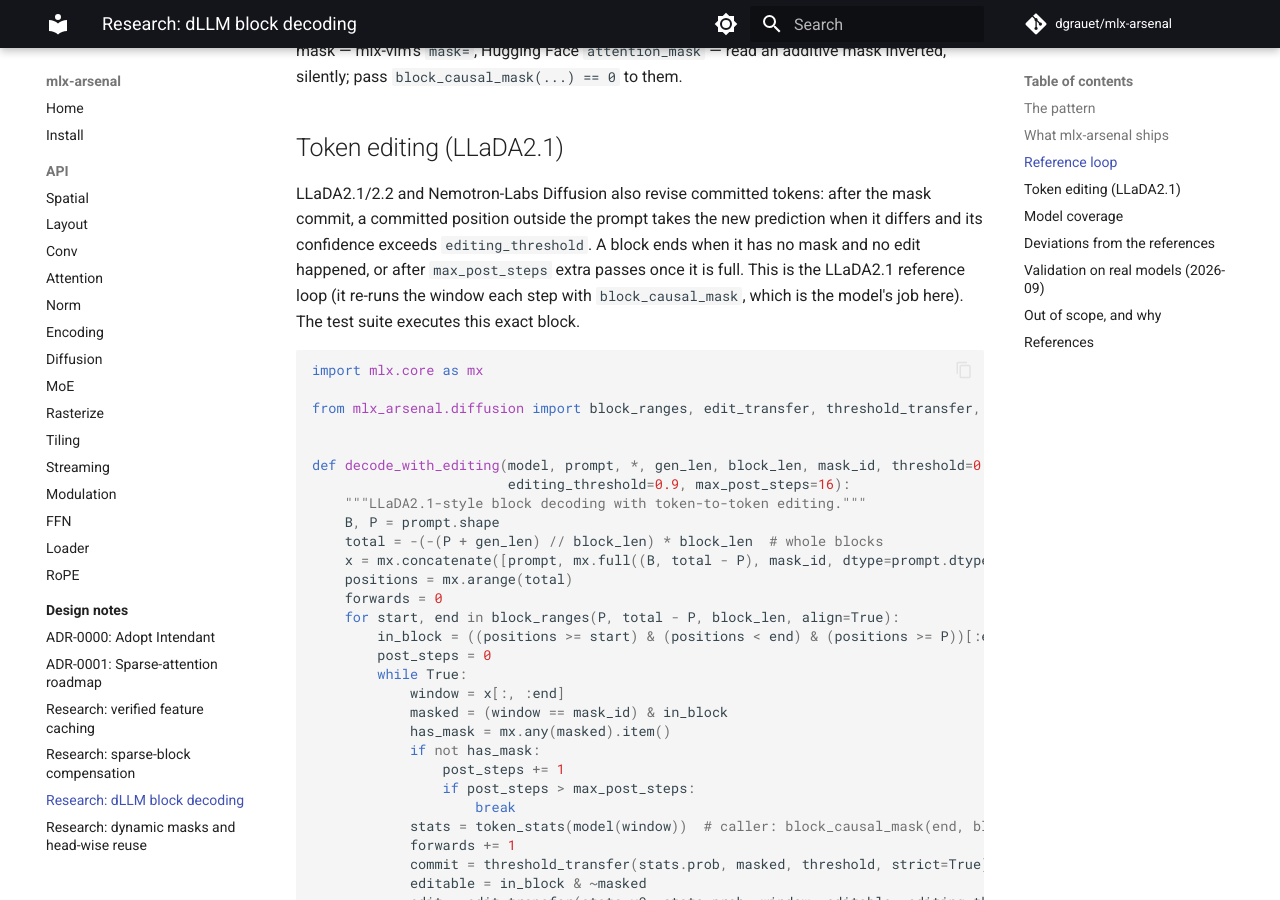
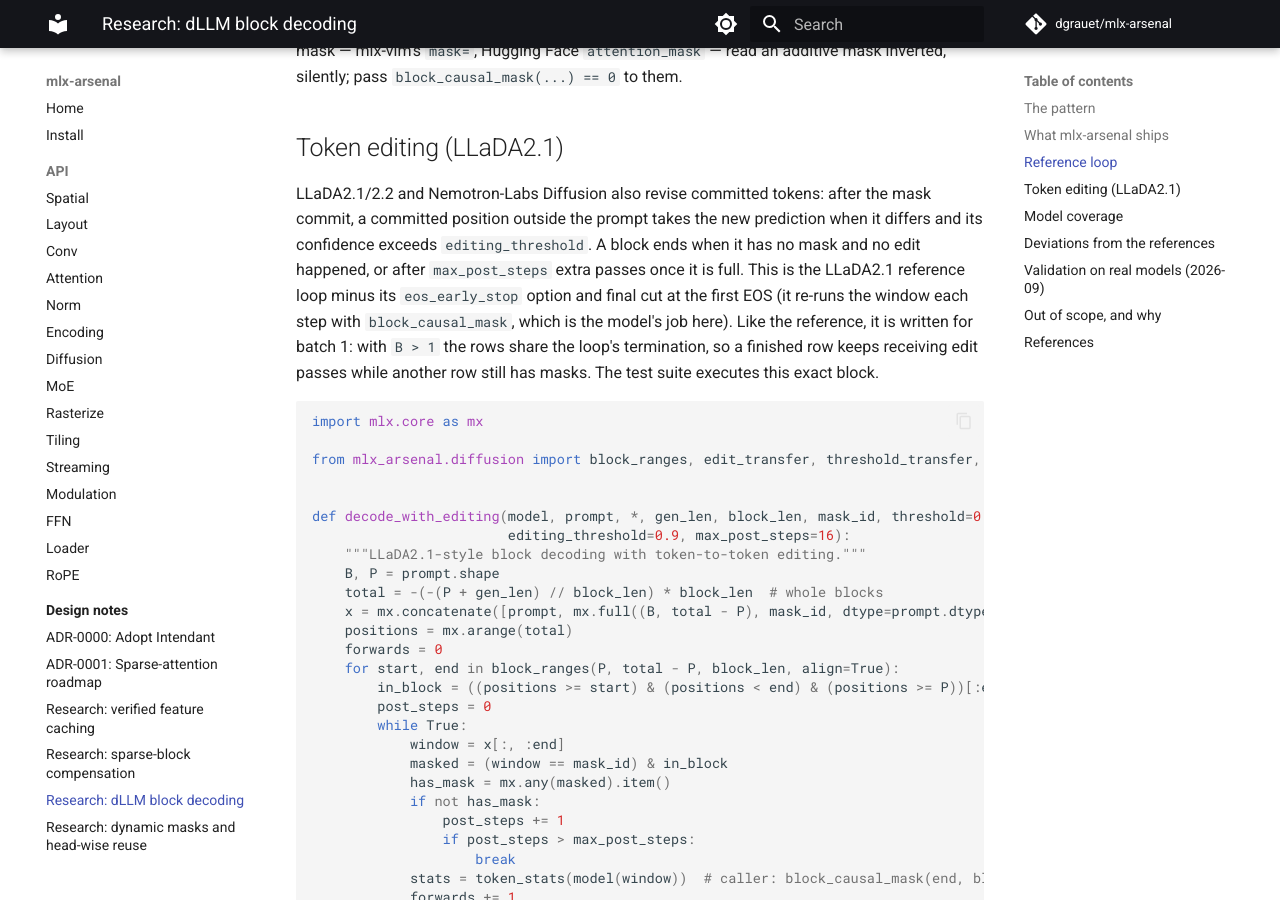
Before and after one commit to dgrauet/mlx-arsenal, an MkDocs documentation site: the page built from docs/research/dllm-block-decoding.md, in a window 1280 px wide and 900 px high, scrolled down 2844 px. Built offline with MkDocs 1.6.1 and Material for MkDocs 9.7.7, drawn with Linux system fonts in a browser that asks for light colours; comment, search, counter and statistics services are not loaded.

Commit message:
docs: scope the token-editing loop and edit_transfer notes precisely
The note's loop omits LLaDA2.1's eos_early_stop / EOS cut and, like the
batch-1 reference, couples rows' termination when B > 1; the EOS limit
on editable positions comes from mlx-vlm, not the LLaDA2.1 reference.

Co-Authored-By: Claude Opus 5.5 <noreply@anthropic.com>
Claude-Session: https://claude.ai/code/session_01WpxsXyNmLskVHUCzfNu59g

````diff
--- a/docs/research/dllm-block-decoding.md
+++ b/docs/research/dllm-block-decoding.md
@@ -115,8 +115,12 @@ the mask commit, a committed position outside the prompt takes the new
 prediction when it differs and its confidence exceeds `editing_threshold`.
 A block ends when it has no mask and no edit happened, or after
 `max_post_steps` extra passes once it is full. This is the LLaDA2.1
-reference loop (it re-runs the window each step with `block_causal_mask`,
-which is the model's job here). The test suite executes this exact block.
+reference loop minus its `eos_early_stop` option and final cut at the first
+EOS (it re-runs the window each step with `block_causal_mask`, which is the
+model's job here). Like the reference, it is written for batch 1: with
+`B > 1` the rows share the loop's termination, so a finished row keeps
+receiving edit passes while another row still has masks. The test suite
+executes this exact block.
 
 <!-- editing-loop -->
 ```python
````
Also changed, not shown: 1 other file.
